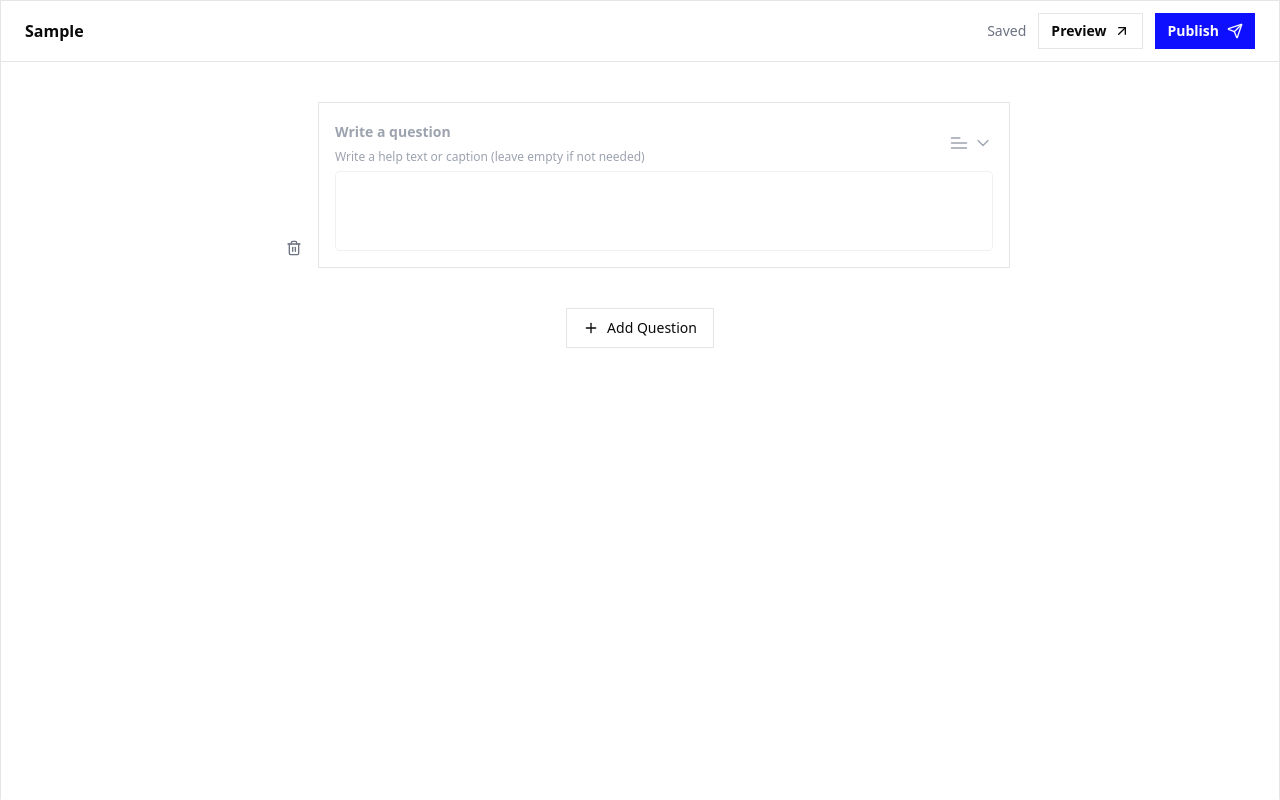
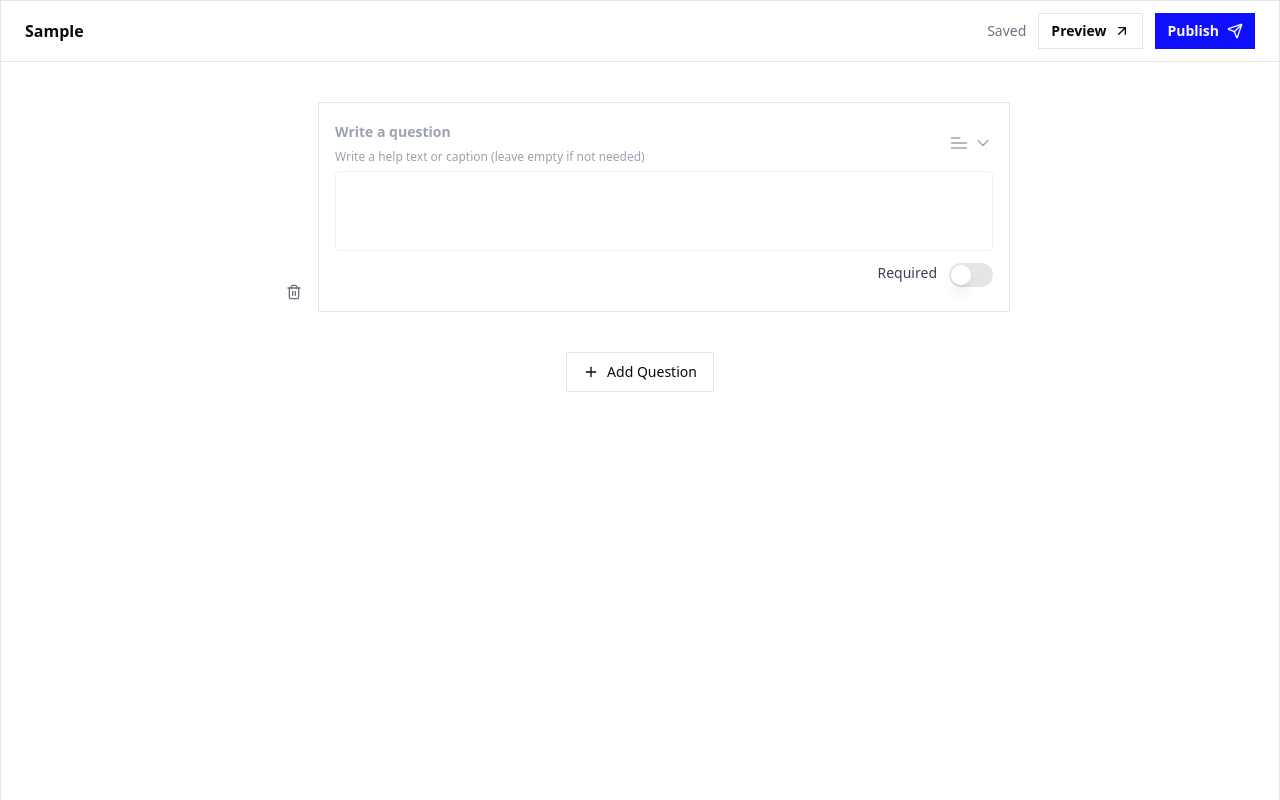
Before and after one commit to purohitdheeraj/form-builder-fw, a React (Vite) app: page /create-form in a window 1280 px wide. Both pictures are taken after typing "Sample" into the empty fields and a click on the button "Add Question". Built offline with nearby package versions, Linux system fonts and the light colour scheme.

Commit message:
add required field

```diff
--- a/package.json
+++ b/package.json
@@ -13,6 +13,7 @@
   "dependencies": {
     "@radix-ui/react-dropdown-menu": "^2.1.6",
     "@radix-ui/react-slot": "^1.1.2",
+    "@radix-ui/react-switch": "^1.1.3",
     "@tanstack/react-router": "^1.105.0",
     "class-variance-authority": "^0.7.1",
     "clsx": "^2.1.1",
--- a/src/components/question.tsx
+++ b/src/components/question.tsx
@@ -5,6 +5,7 @@
 import { Button } from "./ui/button";
 import { Textarea } from "./ui/textarea";
 import { FormQuestion } from "@/model/form-model";
+import { Switch } from "./ui/switch";
 
 const inputTypes = [
   { label: "Text", name: "text", fill: false },
@@ -24,11 +25,18 @@
   sub_title,
   updateQuestion,
   onDelete,
+  validations,
 }: QuestionPropsType) => {
+
   const [localType, setLocalType] = useState(type);
   const [localTitle, setLocalTitle] = useState(title);
   const [localSubtitle, setLocalSubtitle] = useState(sub_title);
   const [options, setOptions] = useState(["", ""]);
+  const [isRequired, setIsRequired] = useState(validations?.required || false);
+
+  useEffect(() => {
+    updateQuestion(id, { id, type, title, sub_title, validations: { required: isRequired } });
+  }, [isRequired]);
 
   // Notify parent whenever local state changes
   useEffect(() => {
@@ -39,6 +47,7 @@
         title: localTitle,
         sub_title: localSubtitle,
         options: localType === "select" ? options : undefined,
+
       });
     };
 
@@ -68,9 +77,8 @@
               placeholder="Write a question"
               value={localTitle}
               onChange={(e) => setLocalTitle(e.target.value)}
-              className={`font-semibold ${
-                localTitle ? "text-gray-1k" : "text-gray-400"
-              } bg-transparent border-none outline-none w-full text-sm flex-grow `}
+              className={`font-semibold ${localTitle ? "text-gray-1k" : "text-gray-400"
+                } bg-transparent border-none outline-none w-full text-sm flex-grow `}
             />
             {/* Subtitle Input */}
             <input
@@ -78,9 +86,8 @@
               placeholder="Write a help text or caption (leave empty if not needed)"
               value={localSubtitle}
               onChange={(e) => setLocalSubtitle(e.target.value)}
-              className={`font-normal text-xs ${
-                localSubtitle ? "text-gray-1k" : "text-gray-400"
-              } bg-transparent border-none outline-none w-full`}
+              className={`font-normal text-xs ${localSubtitle ? "text-gray-1k" : "text-gray-400"
+                } bg-transparent border-none outline-none w-full`}
             />
           </div>
           <div className="flex items-center text-gray-1k">
@@ -147,6 +154,16 @@
             <Input disabled type="number" placeholder="" />
           )}
         </div>
+
+        {/* required not required */}
+        <div className="py-2">
+
+          <div className="flex justify-end gap-3">
+            <label className="text-sm text-gray-700">Required</label>
+            <Switch checked={isRequired} onCheckedChange={setIsRequired} />
+          </div>
+        </div>
+
       </div>
     </div>
   );
--- /dev/null
+++ b/src/components/ui/switch.tsx
@@ -0,0 +1,27 @@
+import * as React from "react"
+import * as SwitchPrimitives from "@radix-ui/react-switch"
+
+import { cn } from "@/lib/utils"
+
+const Switch = React.forwardRef<
+  React.ElementRef<typeof SwitchPrimitives.Root>,
+  React.ComponentPropsWithoutRef<typeof SwitchPrimitives.Root>
+>(({ className, ...props }, ref) => (
+  <SwitchPrimitives.Root
+    className={cn(
+      "peer inline-flex h-6 w-11 shrink-0 cursor-pointer items-center rounded-full border-2 border-transparent transition-colors focus-visible:outline-none focus-visible:ring-2 focus-visible:ring-ring focus-visible:ring-offset-2 focus-visible:ring-offset-background disabled:cursor-not-allowed disabled:opacity-50 data-[state=checked]:bg-primary data-[state=unchecked]:bg-input",
+      className
+    )}
+    {...props}
+    ref={ref}
+  >
+    <SwitchPrimitives.Thumb
+      className={cn(
+        "pointer-events-none block h-5 w-5 rounded-full bg-background shadow-lg ring-0 transition-transform data-[state=checked]:translate-x-5 data-[state=unchecked]:translate-x-0"
+      )}
+    />
+  </SwitchPrimitives.Root>
+))
+Switch.displayName = SwitchPrimitives.Root.displayName
+
+export { Switch }
--- a/src/routes/create-form.tsx
+++ b/src/routes/create-form.tsx
@@ -25,7 +25,7 @@
   const handleUpdateQuestion = (questionId: string, data: FormQuestion) => {
     setQuestions((prev) => {
       const updatedQuestions = prev.map((q) =>
-        q.id === questionId ? { ...q, ...data } : q,
+        q.id === questionId ? { ...q, ...data, validations: { ...q.validations, ...data.validations } } : q,
       );
       return updatedQuestions;
     });
```
Also changed, not shown: 1 other file (tests, documents, lock files or other folders).
